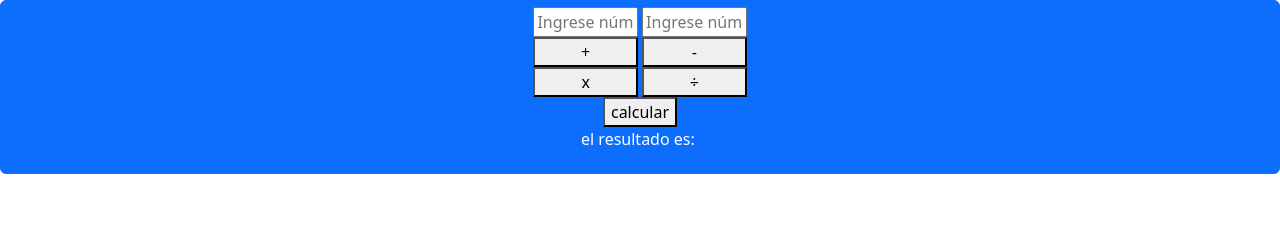
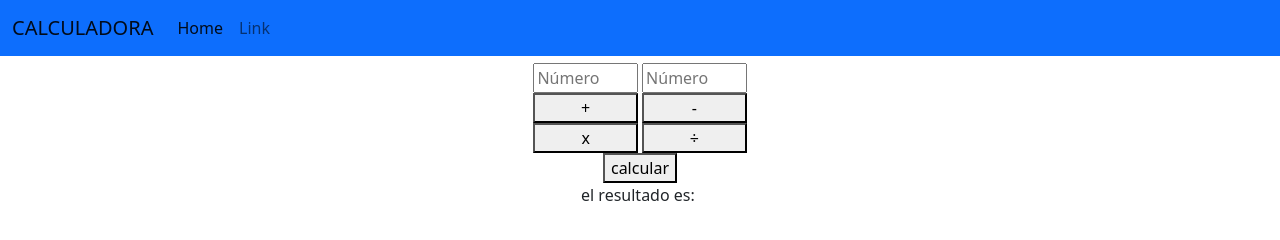
Before and after one commit to pincha1212/calculadora-de-javascripts, a website: page calculadora.html in a window 1280 px wide. Drawn offline with nearby package versions, Linux system fonts and the light colour scheme.

Commit message:
retoques
diseñamos un header y retocamos un poco la página

```diff
--- a/calculadora.html
+++ b/calculadora.html
@@ -11,10 +11,30 @@
 </head>
 <body>
 
-    <div class="container-fluid btn btn-primary btn-md">
+    <nav class="navbar navbar-expand-lg bg-primary">
+        <div class="container-fluid">
+          <a class="navbar-brand">CALCULADORA</a>
+          <button class="navbar-toggler" type="button" data-bs-toggle="collapse" data-bs-target="#navbarSupportedContent" aria-controls="navbarSupportedContent" aria-expanded="false" aria-label="Toggle navigation">
+            <span class="navbar-toggler-icon"></span>
+          </button>
+          <div class="collapse navbar-collapse" id="navbarSupportedContent">
+            <ul class="navbar-nav me-auto mb-2 mb-lg-0">
+              <li class="nav-item">
+                <a class="nav-link active" aria-current="page" href="#">Home</a>
+              </li>
+              <li class="nav-item">
+                <a class="nav-link" href="#">Link</a>
+              </li>
+
+
+          </div>
+        </div>
+      </nav>
+
+    <div class="container-fluid btn alert-primary ">
         <div class="row-12">
-    <input type="text"id="n1" class=" col-1" placeholder="Ingrese número">
-    <input type="text"id="n2" class=" col-1" placeholder="Ingrese número">
+    <input type="text"id="n1" class=" col-1" placeholder="Número">
+    <input type="text"id="n2" class=" col-1" placeholder="Número">
 </div>
     <div class="row-12">
     <button id="suma" class="col-1">+</button>
--- a/script.js
+++ b/script.js
@@ -1,3 +1,5 @@
+/*/ aqui comfiguramos las funciones de la calculadora */
+
 let op;
 document.querySelector('#suma').addEventListener('click', () => {
     op = '+';
```
